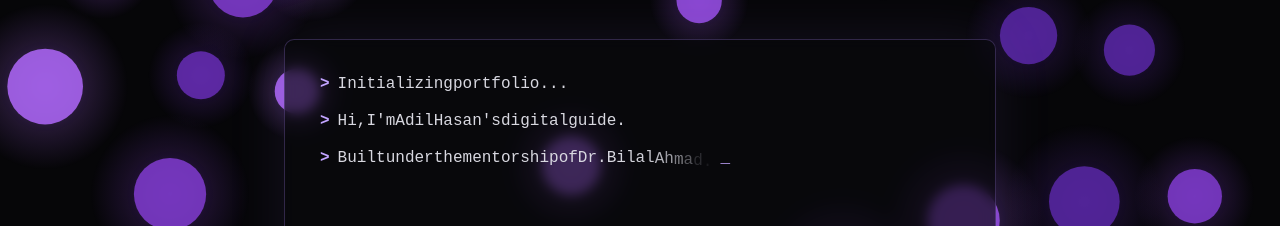
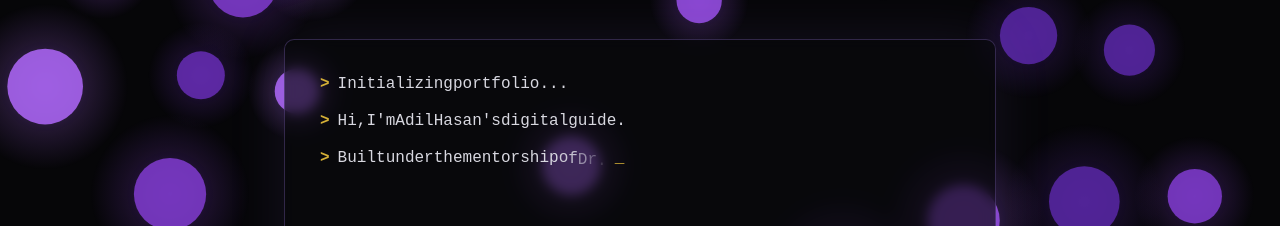
Before and after one commit to AdilHassan85/adilhassan85.github.io, a React (Vite) app: page / in a window 1280 px wide. Shown: the part 220-446 px from the top of the page. Built offline with nearby package versions, Linux system fonts and the light colour scheme.

Commit message:
Updated my portfolio blogs

```diff
--- a/src/components/Terminal.tsx
+++ b/src/components/Terminal.tsx
@@ -6,9 +6,9 @@ interface TerminalProps {
 }
 
 const LINES = [
-    "Initializing portfolio...",
-    "Hi, I'm Adil Hasan's digital guide.",
-    "Built under the mentorship of Dr. Bilal Ahmad.",
+    "Initializing  portfolio...",
+    "Hi,  I'm  Adil Hasan's  digital  guide.",
+    "Built   under   the  mentorship  of  Dr. Bilal Ahmad.",
 ];
 
 // Saari balls ka base color ab dark purple shades (portfolio accent theme se match)
--- a/src/index.css
+++ b/src/index.css
@@ -8,7 +8,7 @@
   line-height: 1.5;
   scroll-behavior: smooth;
   color-scheme: light dark;
-  color: #eae5ec;
+  color: #e9e1d0;
   background-color: var(--backgroundColor);
 
   font-synthesis: none;
@@ -18,11 +18,16 @@
   user-select: none;
   -webkit-user-select: none;
   -moz-user-select: none;
-  --accentColor: #c2a4ff;
-  --backgroundColor: #0b080c;
+  --accentColor: #d4af37;
+  --accentColorHover: #b87333;
+  --backgroundColor: #0b0b0f;
+  --backgroundColorSecondary: #1c1a17;
+  --borderColor: #2d3138;
+  --textColor: #e9e1d0;
   --vh: 100vh;
   --vh: 100svh;
 }
+
 h1,
 h2,
 h3,
@@ -31,40 +36,48 @@ h5,
 h6 {
   font-family: "Geist", sans-serif;
 }
+
 body {
   overflow: hidden;
 }
+
 a {
   color: inherit;
   text-decoration: inherit;
 }
+
 a:hover {
   color: var(--accentColor);
 }
+
 main {
   opacity: 1;
   transition: 0.3s;
 }
+
 .main-active {
   opacity: 0;
   animation: fadeIn 1s 1;
   animation-fill-mode: forwards;
 }
+
 @keyframes fadeIn {
   100% {
     opacity: 1;
   }
 }
+
 body {
   margin: 0;
   height: auto;
-  background-color: #000;
+  background-color: var(--backgroundColor);
   flex-grow: 1;
   --cWidth: calc(100% - 30px);
   --cMaxWidth: 1920px;
   max-width: 100vw;
   overflow-x: hidden;
 }
+
 .main-body {
   max-width: 100vw;
   overflow-x: hidden;
@@ -75,15 +88,18 @@ body {
   margin: auto;
   position: relative;
 }
+
 .container1 {
   width: var(--cWidth);
   height: var(--vh);
   margin: auto;
   position: relative;
 }
+
 .split-line {
   overflow: hidden;
 }
+
 .split-h2 {
   overflow: hidden;
   display: flex;
@@ -116,6 +132,7 @@ body {
     --cWidth: 94%;
   }
 }
+
 @media screen and (max-width: 900px) {
   .techstack h2 {
     font-size: 40px;
```
